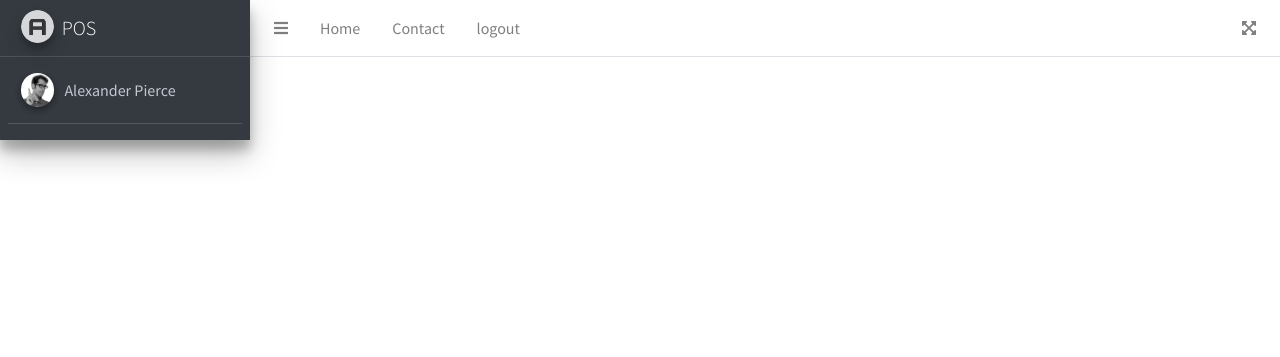
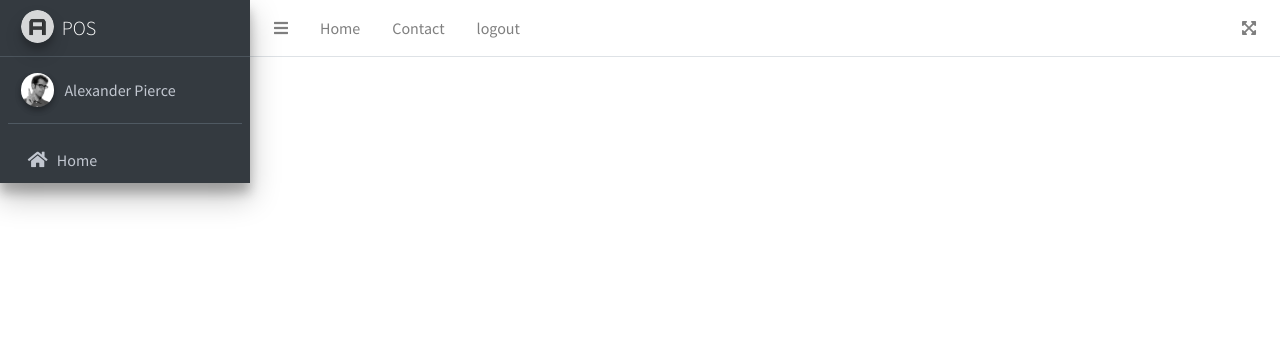
Before and after one commit to Mr-Kumar-Abhishek/computer-repair-POS, a PHP site: page / in a window 1280 px wide. Shown: the top 357 px of the page. Run offline with PHP 8.4, Linux system fonts and the light colour scheme; some libraries are stand-ins or nearby versions.

Commit message:
include home menu

```diff
--- a/views/modules/menu.php
+++ b/views/modules/menu.php
@@ -18,5 +18,22 @@
           <a href="#" class="d-block">Alexander Pierce</a>
         </div>
       </div>
+
+      <!-- Sidebar Menu -->
+      <nav class="mt-2">
+        <ul class="nav nav-pills nav-sidebar flex-column" data-widget="treeview" role="menu" data-accordion="false">
+          <!-- Add icons to the links using the .nav-icon class
+               with font-awesome or any other icon font library -->
+               <li class="nav-item">
+            <a href="#" class="nav-link">
+              <i class="nav-icon fas fa-home"></i>
+              <p>
+                Home
+              </p>
+            </a>
+          </li>
+        </ul>
+       </nav>
+
     </div>
   </aside>
```
